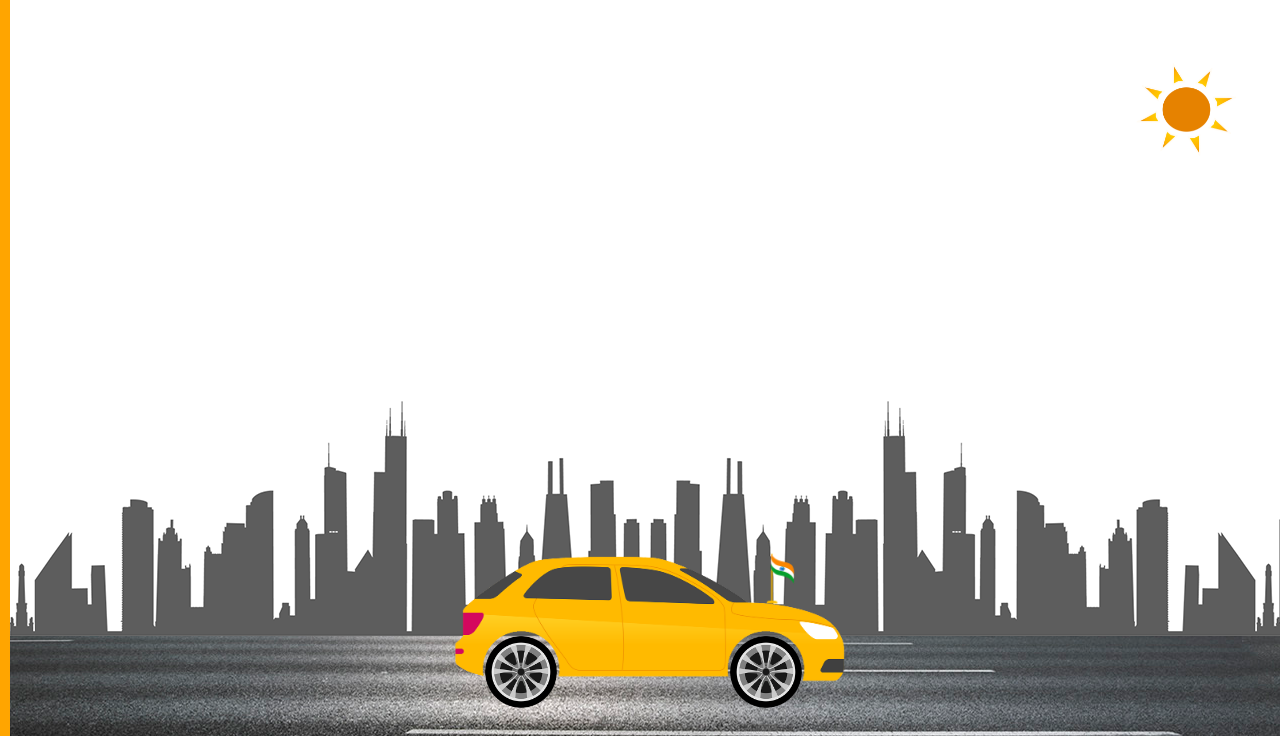
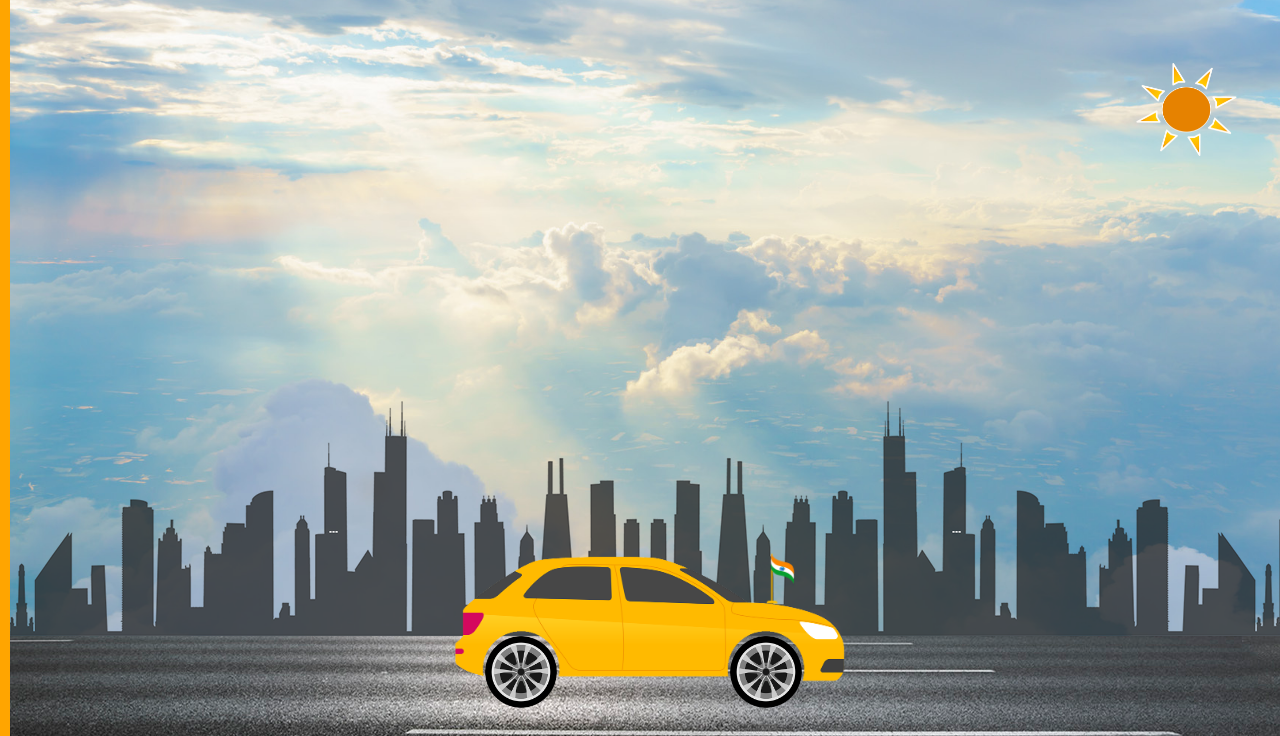
Before and after one commit to kunal1100/CSS-handson-5, a plain HTML site: page index3.html in a window 1280 px wide. Shown: the part 64-800 px from the top of the page. Drawn offline with Linux system fonts and the light colour scheme; the site is published under a folder, as on GitHub Pages, so addresses that start at the root find nothing.

Commit message:
fourth commit

```diff
--- a/styles.css
+++ b/styles.css
@@ -182,7 +182,7 @@ body{
 .hero{
     height: 100vh;
     width: 100%;
-    background-image: url(/sky.jpg);
+    background-image: url(sky.jpg);
     background-size: cover;
     background-position: center;
     position: relative;
```
